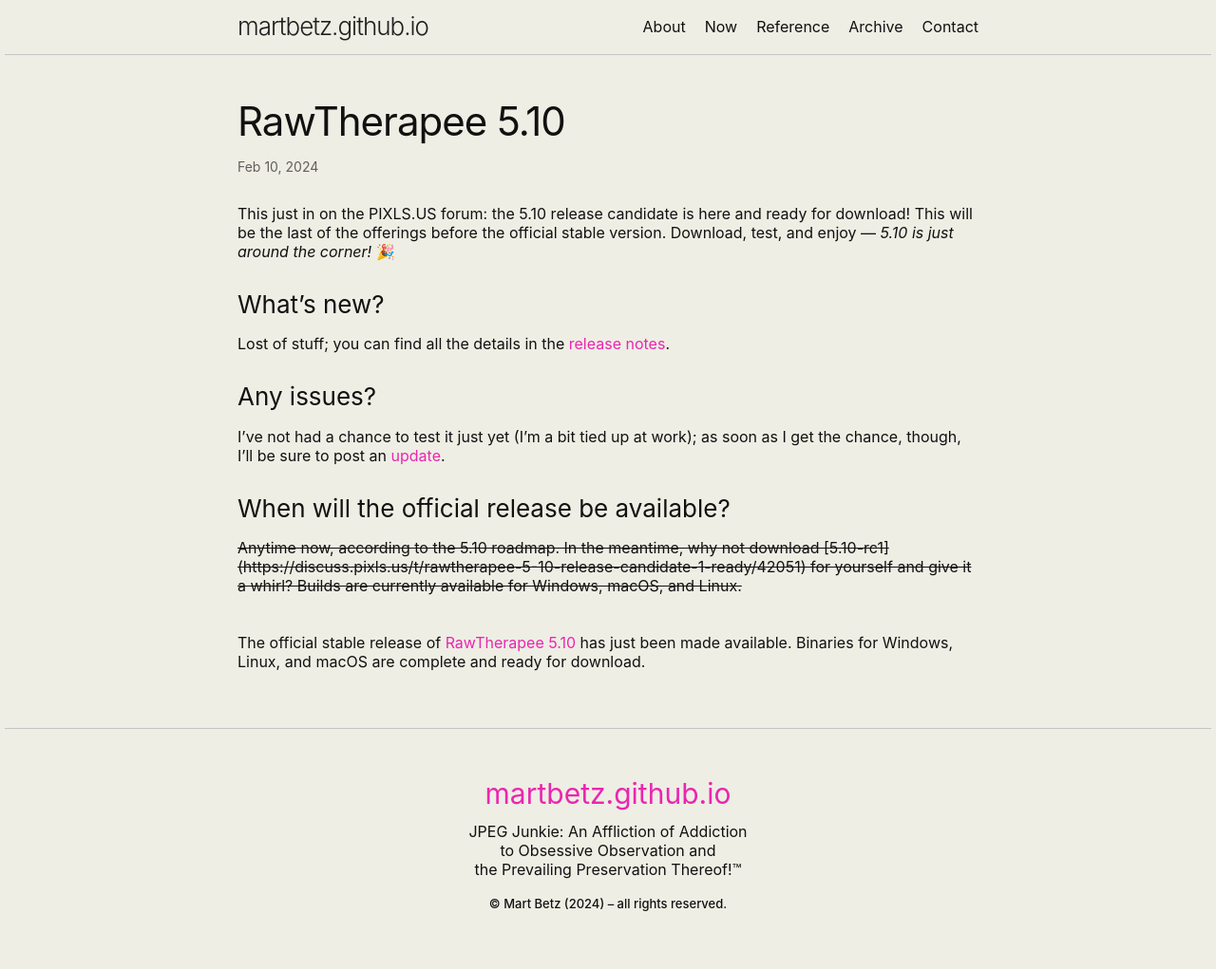
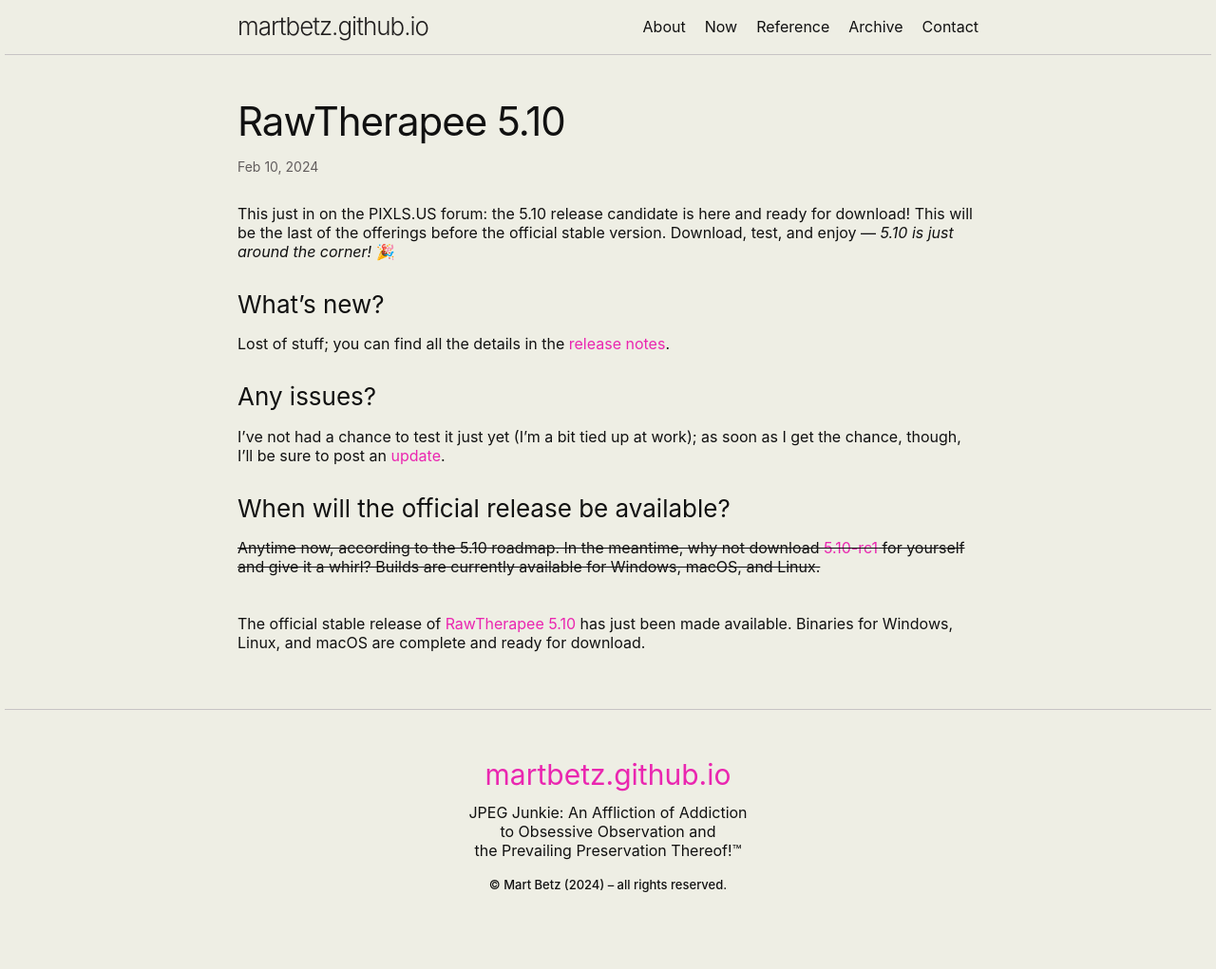
Before and after one commit to martbetz/martbetz.github.io, a Jekyll site: the page built from _posts/2024-02-10-rt5-10.md, in a window 1280 px wide. Shown: the whole page at 95% size. Built offline with Jekyll 4.4.1, drawn with Linux system fonts in a browser that asks for light colours; some of the changed lines change nothing that is shown.

Commit message:
Update 2024-02-10-rt5-10.md

```diff
--- a/_posts/2024-02-10-rt5-10.md
+++ b/_posts/2024-02-10-rt5-10.md
@@ -23,6 +23,6 @@
 
 ### When will the official release be available? ###
 
-<s>Anytime now, according to the 5.10 roadmap. In the meantime, why not download [5.10-rc1](https://discuss.pixls.us/t/rawtherapee-5-10-release-candidate-1-ready/42051) for yourself and give it a whirl? Builds are currently available for Windows, macOS, and Linux.</s>
+<s>Anytime now, according to the 5.10 roadmap. In the meantime, why not download <a href="https://discuss.pixls.us/t/rawtherapee-5-10-release-candidate-1-ready/42051">5.10-rc1</a> for yourself and give it a whirl? Builds are currently available for Windows, macOS, and Linux.</s>
 <br><br>
 The official stable release of [RawTherapee 5.10](http://rawtherapee.com) has just been made available. Binaries for Windows, Linux, and macOS are complete and ready for download.
```
